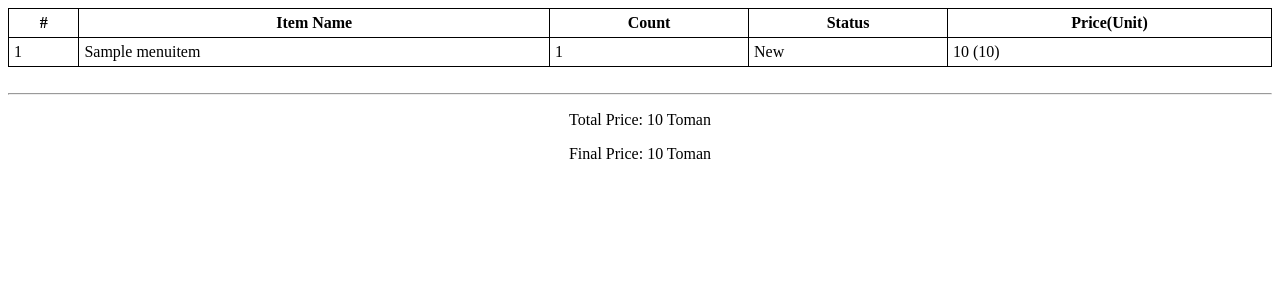
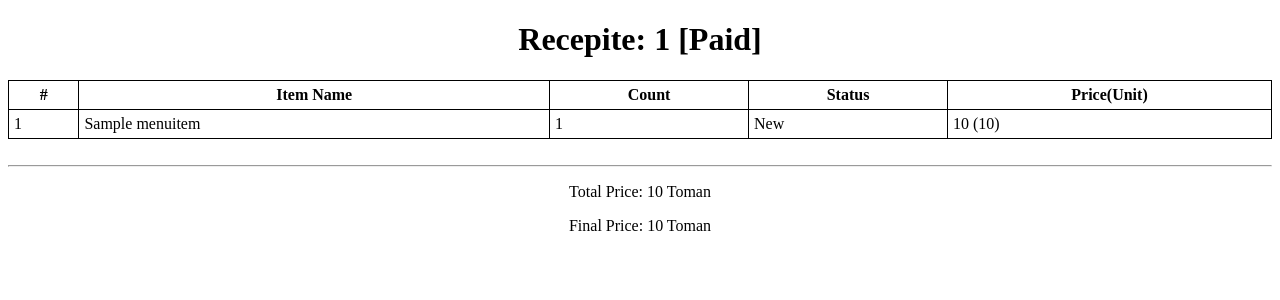
Before and after one commit to SepehrBazyar/Django_Cafe, a Django app: page /recepite/1/ in a window 1280 px wide. Shown: the top 300 px of the page. Run offline with Django 3.2, Linux system fonts and the light colour scheme; tables that the repository leaves empty hold one stand-in row (values such as "Sample post"); some libraries are stand-ins or nearby versions.

Commit message:
add payment page for change status of recepite and table

```diff
--- a/myproject/urls.py
+++ b/myproject/urls.py
@@ -32,4 +32,5 @@ urlpatterns = [
     path('tables/', TableView.as_view(), name="tables"),
     path('new/<int:table>/', NewRecepiteView.as_view(), name="new_recepite"),
     path('recepite/<int:id>/', AddOrderView.as_view(), name="add_order"),
+    path('payment/<int:id>/', PaymentView.as_view(), name="payment")
 ] + static(settings.MEDIA_URL, document_root=settings.MEDIA_ROOT)
--- a/order/views.py
+++ b/order/views.py
@@ -51,7 +51,18 @@ class AddOrderView(View):
 
     def post(self, request, *args, **kwargs):
         """
-
+        Handle POST Request for Add New Order in this Recepite
         """
 
         return HttpResponse("POST ADD_ORD")
+
+
+class PaymentView(View):
+    """
+
+    """
+
+    def get(self, request, *args, **kwargs):
+        """
+        Handle GET Request for See Details of Orders of Recepite in a Table
+        """
--- a/templates/order/details.html
+++ b/templates/order/details.html
@@ -11,6 +11,14 @@
     <link rel="shortcut icon" type="image/x-icon" href="{% static 'shared/img/python-icon.png' %}">
 </head>
 <body>
+    <center>
+        <h1>{% trans "Recepite: " %} {{ recepite.id }} [{{ recepite.status_name }}]</h1>
+    </center>
+
+    <!-- Add New Order -->
+    <div>
+    </div>
+
     <table>
         <tr>
             <th>#</th>
@@ -36,6 +44,10 @@
     <center>
         <p>{% trans "Total Price: " %} {{ recepite.total_price }} {% trans "Toman" %}</p>
         <p>{% trans "Final Price: " %} {{ recepite.final_price }} {% trans "Toman" %}</p>
+        {% if recepite.status == 'U' %}
+            <br>
+            <a href="/payment/{{ recepite.id }}">{% trans "Move to Payment Page..." %}</a>
+        {% endif %}
     </center>
 
 </body>
```
Also changed, not shown: locale/fa/LC_MESSAGES/django.po.
